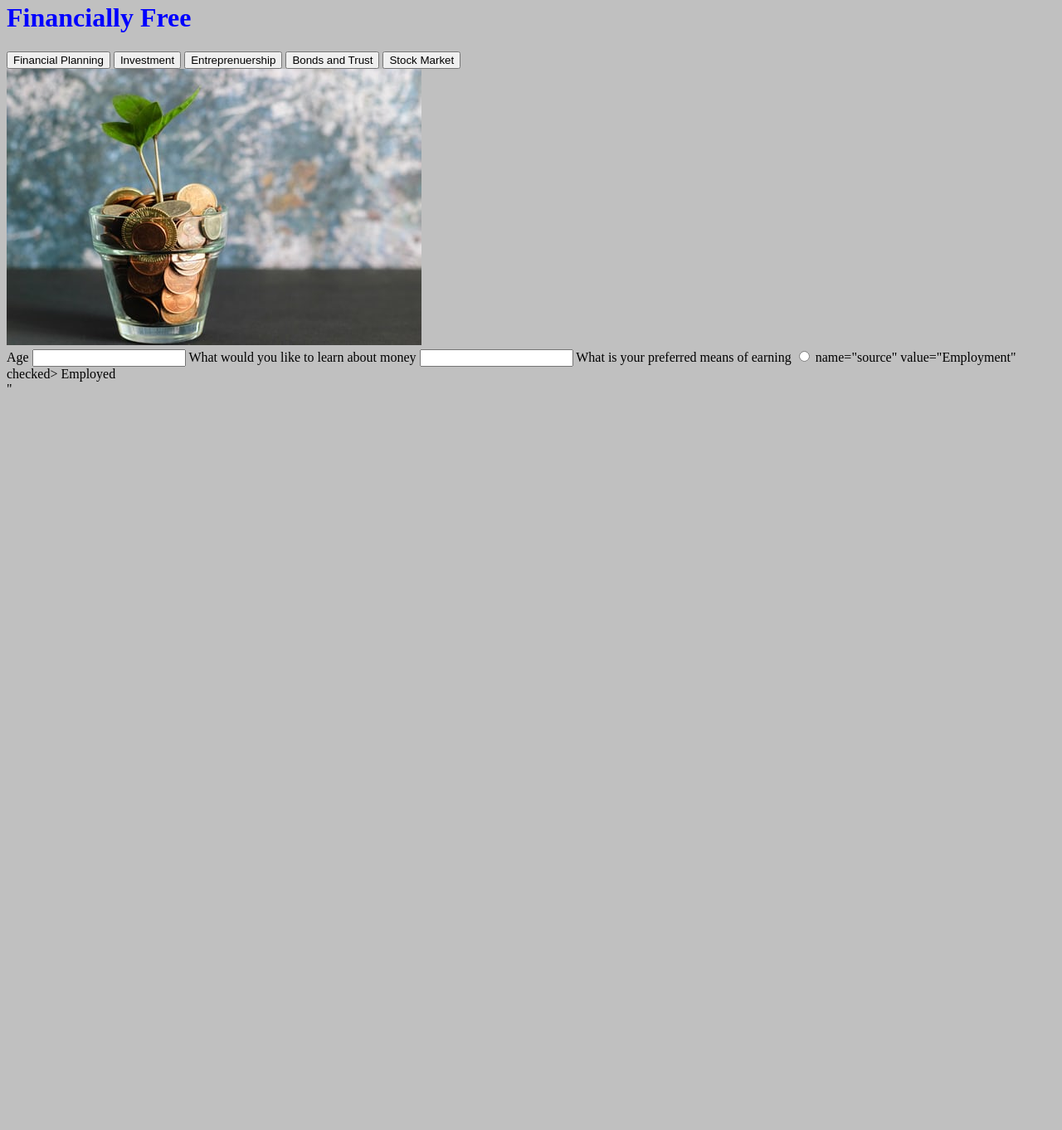
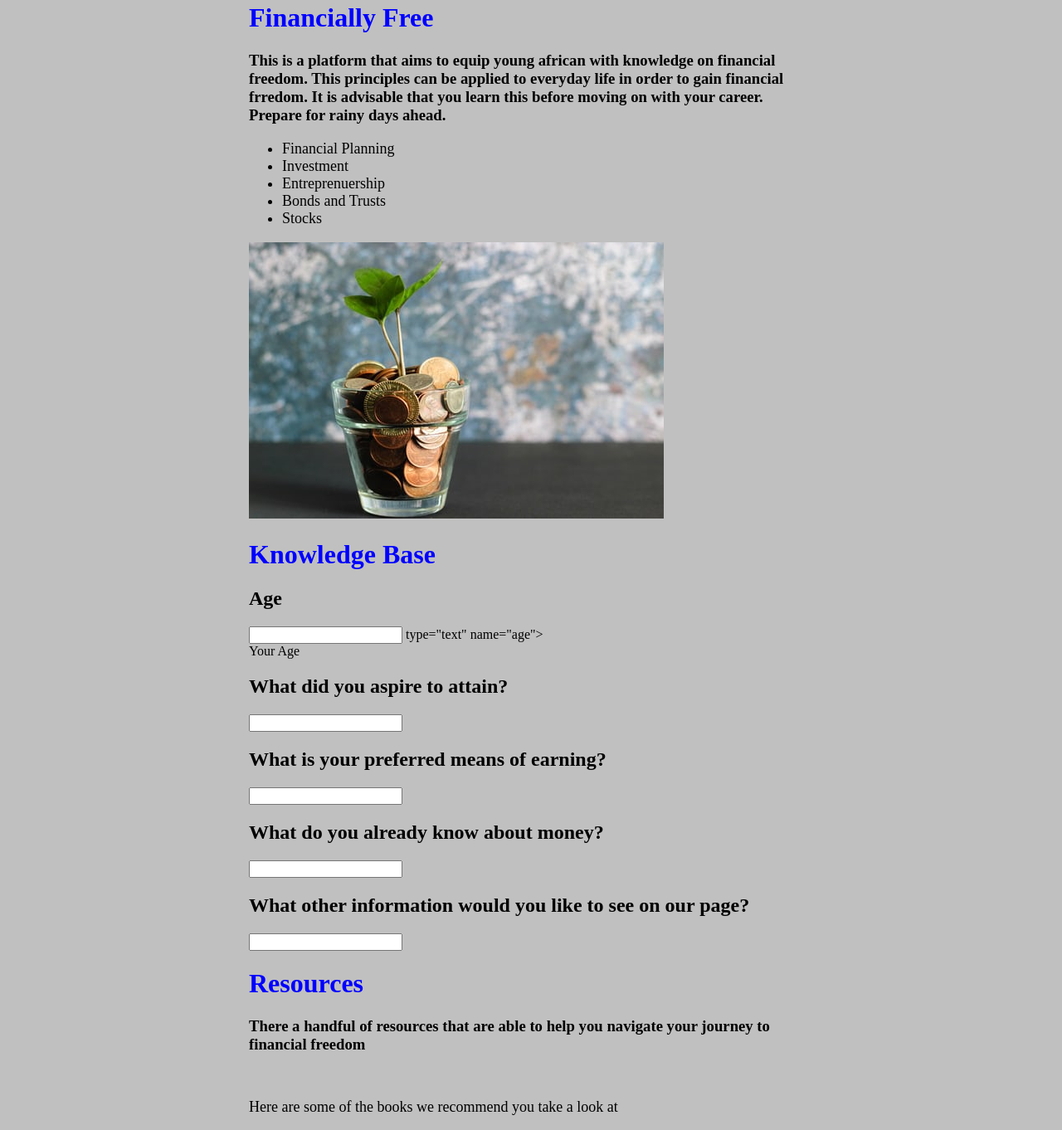
Before and after one commit to Esthappen/JaribuOne, a plain HTML site: page index.html in a window 1280 px wide. Shown: the part 18-1380 px from the top of the page at 83% size. Before the commit the page ends 800 px from the top, so only its background shows below. Drawn offline with Linux system fonts and the light colour scheme.

Commit message:
added elements to the page

```diff
--- a/index.html
+++ b/index.html
@@ -6,25 +6,46 @@
     </head>
     <body>
         <h1>Financially Free</h1>
-        <div>
-            <button class="btn planning">Financial Planning</button>
-            <button class="btn Investment">Investment</button>
-            <button class="btn enterpreneurship">Entreprenuership</button>
-            <button class="bonds">Bonds and Trust</button>
-            <button class="stocks">Stock Market</button>
-        </div>
+        <h3>This is a platform that aims to equip young african with knowledge on financial freedom.
+            This principles can be applied to everyday life in order to gain financial frredom.
+            It is advisable that you learn this before moving on with your career.
+            Prepare for rainy days ahead.
+        </h3>
+        <ul>
+            <li>Financial Planning</li>
+            <li>Investment</li>
+            <li>Entreprenuership</li>
+            <li>Bonds and Trusts</li>
+            <li>Stocks</li>
+        </ul>
         <div>
             <img src="growrich.jpg" alt=A small tree growing out of coins">
         </div>
-        <form action="/action_page.php>
-            <label for="age">Age</label>
-            <input type="text" age="Age" id="age">
-            <label for="prior">What would you like to learn about money</label>
-            <input type="text" prior="Prior" id="prior">
-            <label for="source">What is your preferred means of earning</label>
-            <label>
-                <input type="radio"> name="source" value="Employment" checked> Employed
-            </label>
-        </form>
+        <div class="base"><h1>Knowledge Base</h1></div>
+        <div class="basic">
+            <form>
+                <div id="age">
+                    <h2>Age</h2>
+                    <input class="Age"> type="text" name="age"><br>
+                    <label class="agelabel">Your Age</label>
+                </div>
+                <div>
+                    <h2 class="name">What did you aspire to attain?</h2>
+                    <input class="goal" type="text" name="goal">
+                    <h2 class="name">What is your preferred means of earning?</h2>
+                    <input class="earn" type="text" name="earn">
+                    <h2 class="name">What do you already know about money?</h2>
+                    <input class="prior" type="text" name="prior">
+                    <h2 class="more">What other information would you like to see on our page?</h2>
+                    <input class="more" type="text" name="more">
+                </div>
+            </form>
+        </div>
+        <div>
+            <h1>Resources</h1>
+            <h3>There a handful of resources that are able to help you navigate your journey to financial freedom</h3><br>
+            <p>Here are some of the books we recommend you take a look at</p>
+
+        </div>
     </body>
 </html>"
--- a/styles.css
+++ b/styles.css
@@ -1,7 +1,19 @@
 body {
     background: silver;
     background-position: center;
+    margin-left: 300px;
+    margin-right: 300px;
+    position: center;
 }
 h1 {
     color: blue;
 }
+p {
+    font-size: large;
+}
+div {
+    border: 15px;
+}
+ul {
+    font-size: large;
+}
```
